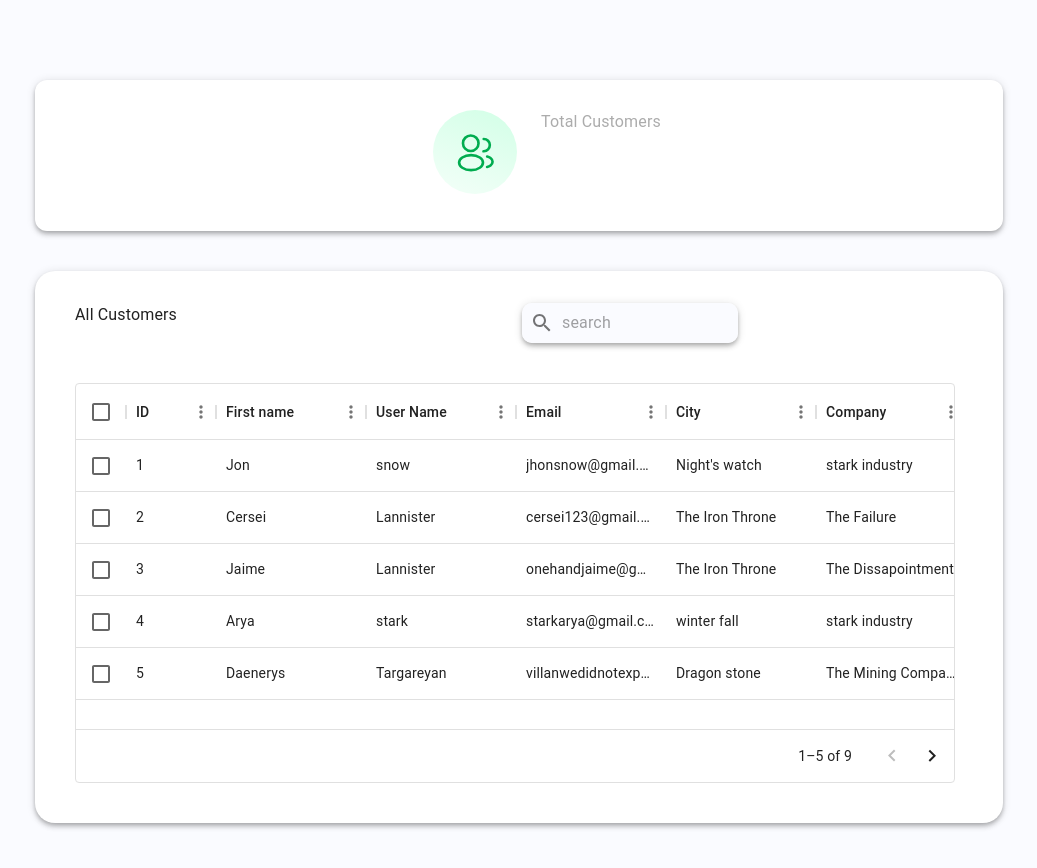
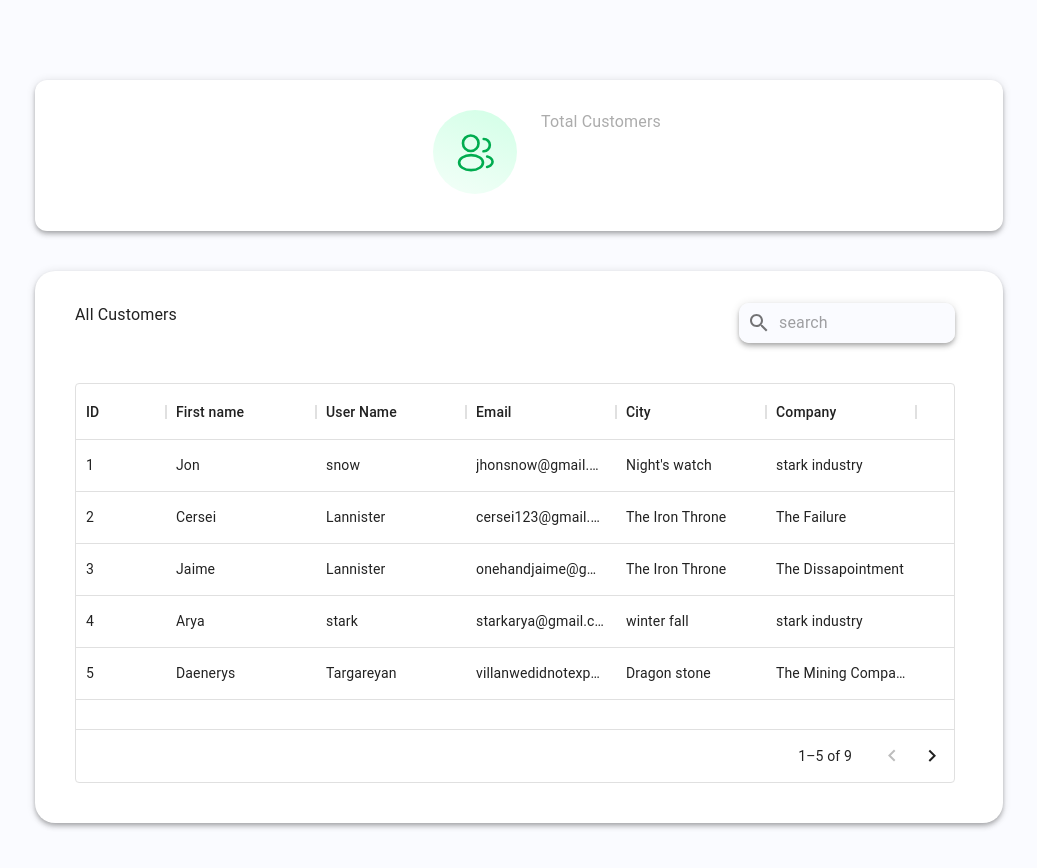
Before and after one commit to Abhiram716/youseai-assignment, a React (Create React App) app: page / in a window 1280 px wide. Shown: the top 868 px of the page, without its empty margins (109-1146 px from the left). Built offline with nearby package versions, Linux system fonts and the light colour scheme.

Commit message:
updated data grid

```diff
--- a/src/components/CustomerListContainer.jsx
+++ b/src/components/CustomerListContainer.jsx
@@ -21,13 +21,13 @@ const CustomerListContainer = () => {
         <Box
           sx={{
             display: "flex",
-            justifycontent: "center",
+            justifyContent:"space-between",
             alignItem: "center",
             mb: 5,
           }}
         >
           <Typography>All Customers</Typography>
-          <Box sx={{ ml: "345px" }}>
+          <Box >
             <SearchBar />
           </Box>
         </Box>
--- a/src/components/CustomersList.jsx
+++ b/src/components/CustomersList.jsx
@@ -8,31 +8,26 @@ const columns = [
     field: "firstName",
     headerName: "First name",
     width: 150,
-    editable: true,
   },
   {
     field: "username",
     headerName: "User Name",
     width: 150,
-    editable: true,
   },
   {
     field: "email",
     headerName: "Email",
     width: 150,
-    editable: true,
   },
   {
     field: "city",
     headerName: "City",
     width: 150,
-    editable: true,
   },
   {
     field: "company",
     headerName: "Company",
     width: 150,
-    editable: true,
   },
 ];
 
@@ -125,8 +120,7 @@ const CustomerList = () => {
           },
         }}
         pageSizeOptions={[5]}
-        checkboxSelection
-        disableRowSelectionOnClick
+        disableColumnMenu
       />
     </Box>
   );
```
